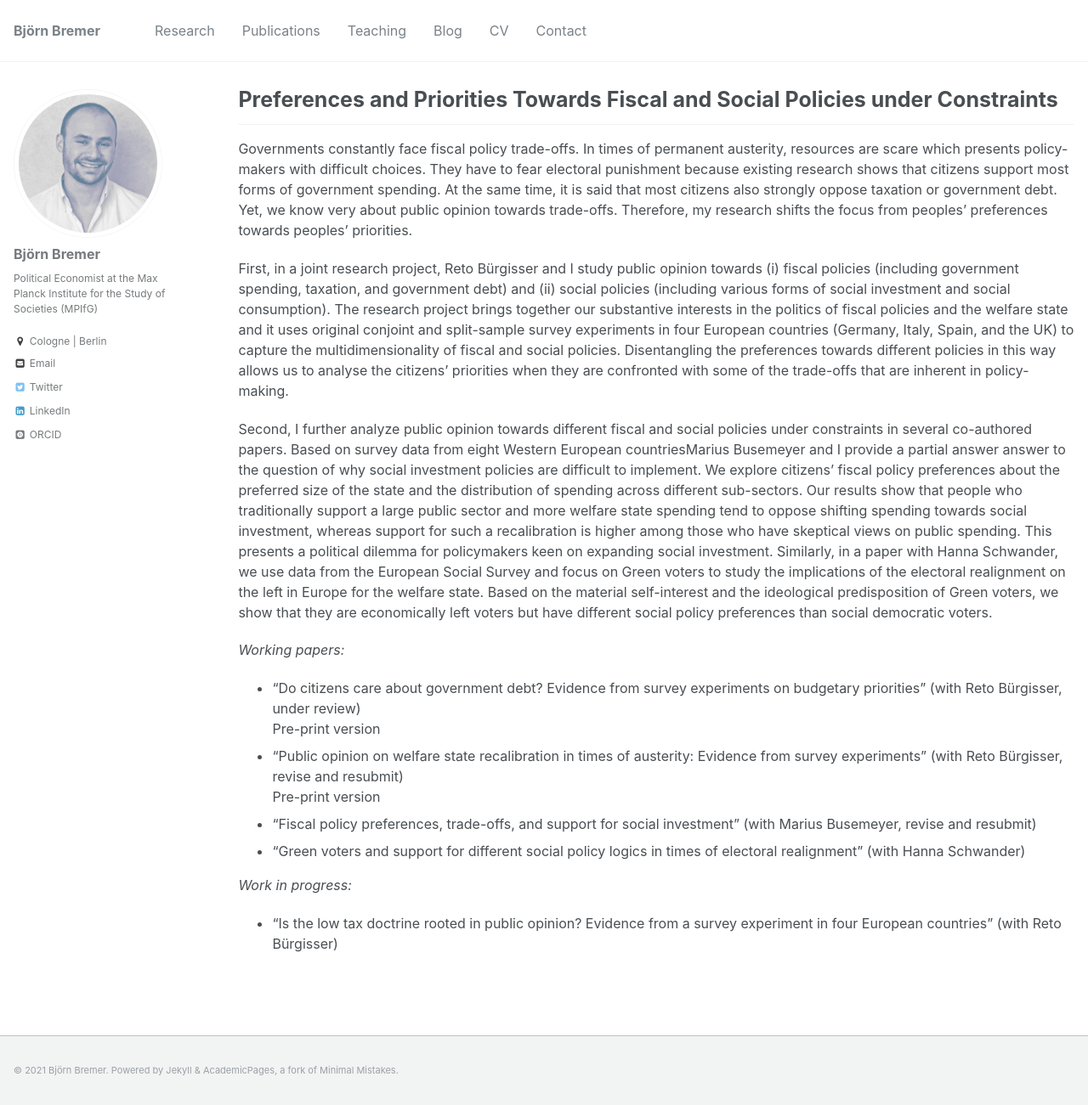
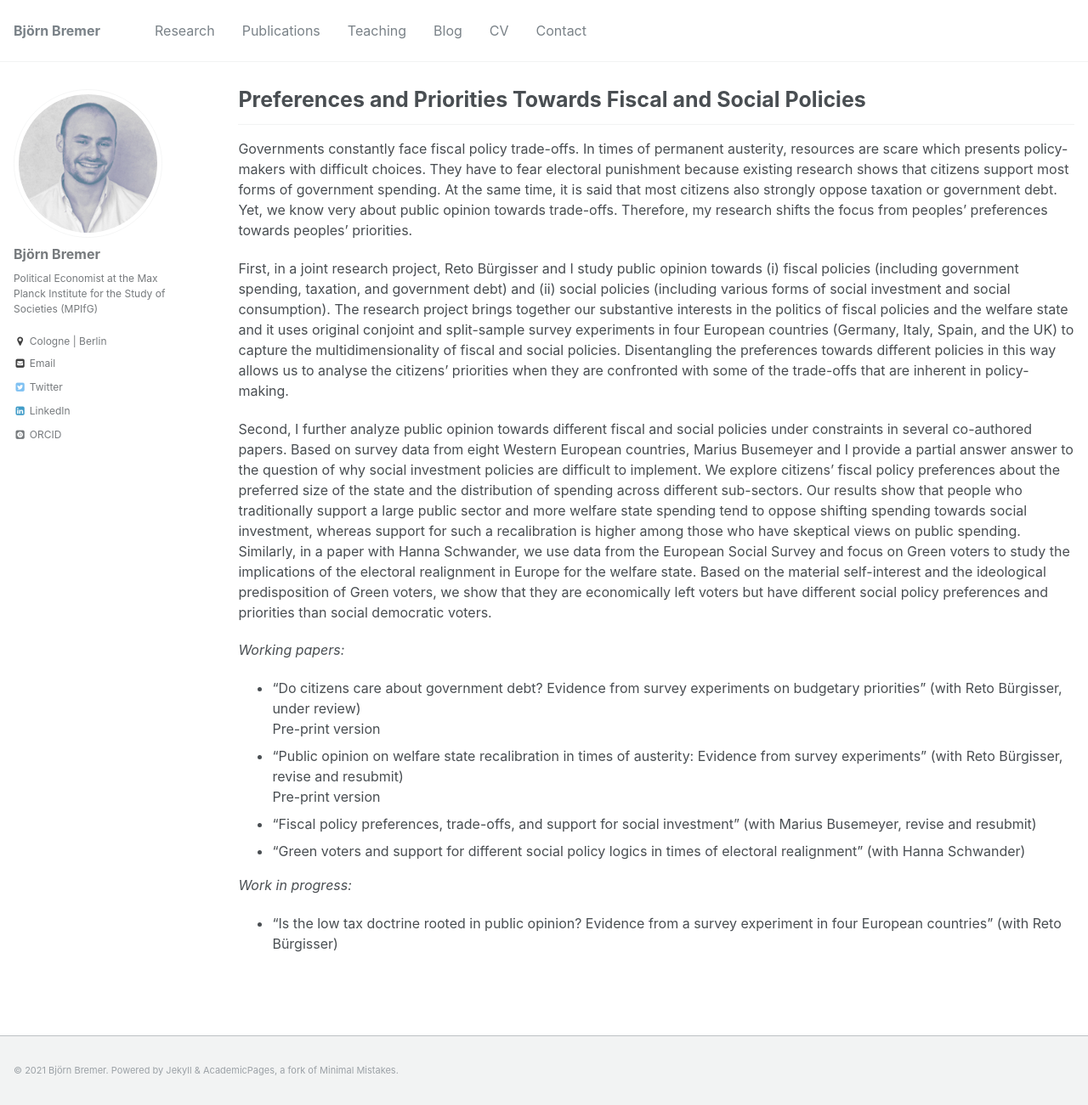
Before and after one commit to bjoernbremer/bjoernbremer.github.io, a Jekyll site: the page built from _projects/3_fiscal_trade-offs.md, in a window 1280 px wide and 1301 px high. Shown: the whole window at 85% size. Built offline with Jekyll 4.4.1, drawn with Linux system fonts in a browser that asks for light colours; some web fonts are replaced.

Commit message:
update website

```diff
--- a/_projects/3_fiscal_trade-offs.md
+++ b/_projects/3_fiscal_trade-offs.md
@@ -1,5 +1,5 @@
 ---
-title: "Preferences and Priorities Towards Fiscal and Social Policies under Constraints"
+title: "Preferences and Priorities Towards Fiscal and Social Policies"
 collection: projects
 permalink: /projects/trade-offs
 ---
@@ -10,7 +10,7 @@ Governments constantly face fiscal policy trade-offs. In times of permanent aust
 
 First, in a joint research project, [Reto Bürgisser](https://retobuergisser.com/) and I study public opinion towards (i) fiscal policies (including government spending, taxation, and government debt) and (ii) social policies (including various forms of social investment and social consumption). The research project brings together our substantive interests in the politics of fiscal policies and the welfare state and it uses original conjoint and split-sample survey experiments in four European countries (Germany, Italy, Spain, and the UK) to capture the multidimensionality of fiscal and social policies. Disentangling the preferences towards different policies in this way allows us to analyse the citizens' priorities when they are confronted with some of the trade-offs that are inherent in policy-making.
 
-Second, I further analyze public opinion towards different fiscal and social policies under constraints in several co-authored papers. Based on survey data from eight Western European countries[Marius Busemeyer](https://www.polver.uni-konstanz.de/en/busemeyer/team/prof-dr-marius-r-busemeyer/) and I provide a partial answer answer to the question of why social investment policies are difficult to implement. We explore citizens' fiscal policy preferences about the preferred size of the state and the distribution of spending across different sub-sectors. Our results show that people who traditionally support a large public sector and more welfare state spending tend to oppose shifting spending towards social investment, whereas support for such a recalibration is higher among those who have skeptical views on public spending. This presents a political dilemma for policymakers keen on expanding social investment. Similarly, in a paper with [Hanna Schwander](www.schander-hanna.ch), we use data from the European Social Survey and focus on Green voters to study the implications of the electoral realignment on the left in Europe for the welfare state. Based on the material self-interest and the ideological predisposition of Green voters, we show that they are economically left voters but have different social policy preferences than social democratic voters.
+Second, I further analyze public opinion towards different fiscal and social policies under constraints in several co-authored papers. Based on survey data from eight Western European countries, [Marius Busemeyer](https://www.polver.uni-konstanz.de/en/busemeyer/team/prof-dr-marius-r-busemeyer/) and I provide a partial answer answer to the question of why social investment policies are difficult to implement. We explore citizens' fiscal policy preferences about the preferred size of the state and the distribution of spending across different sub-sectors. Our results show that people who traditionally support a large public sector and more welfare state spending tend to oppose shifting spending towards social investment, whereas support for such a recalibration is higher among those who have skeptical views on public spending. Similarly, in a paper with [Hanna Schwander](www.schwander-hanna.ch), we use data from the European Social Survey and focus on Green voters to study the implications of the electoral realignment in Europe for the welfare state. Based on the material self-interest and the ideological predisposition of Green voters, we show that they are economically left voters but have different social policy preferences and priorities than social democratic voters.
 
 *Working papers:*
 
```
Also changed, not shown: _pages/contact.md (+1 -1 lines), _posts/2021-08-04-till-austerity-do-us-part.md (+1 -1 lines), _projects/5_european_integration.md (+2 -2 lines).
